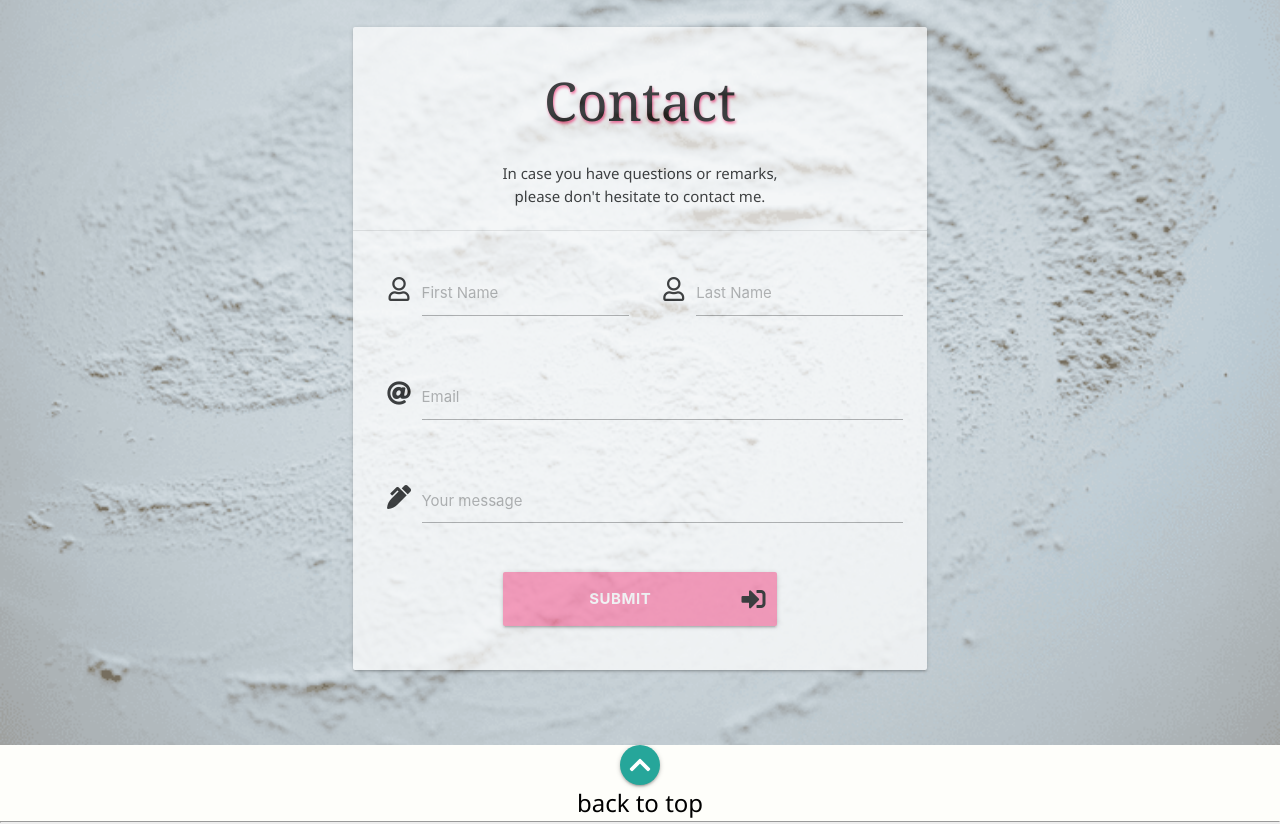
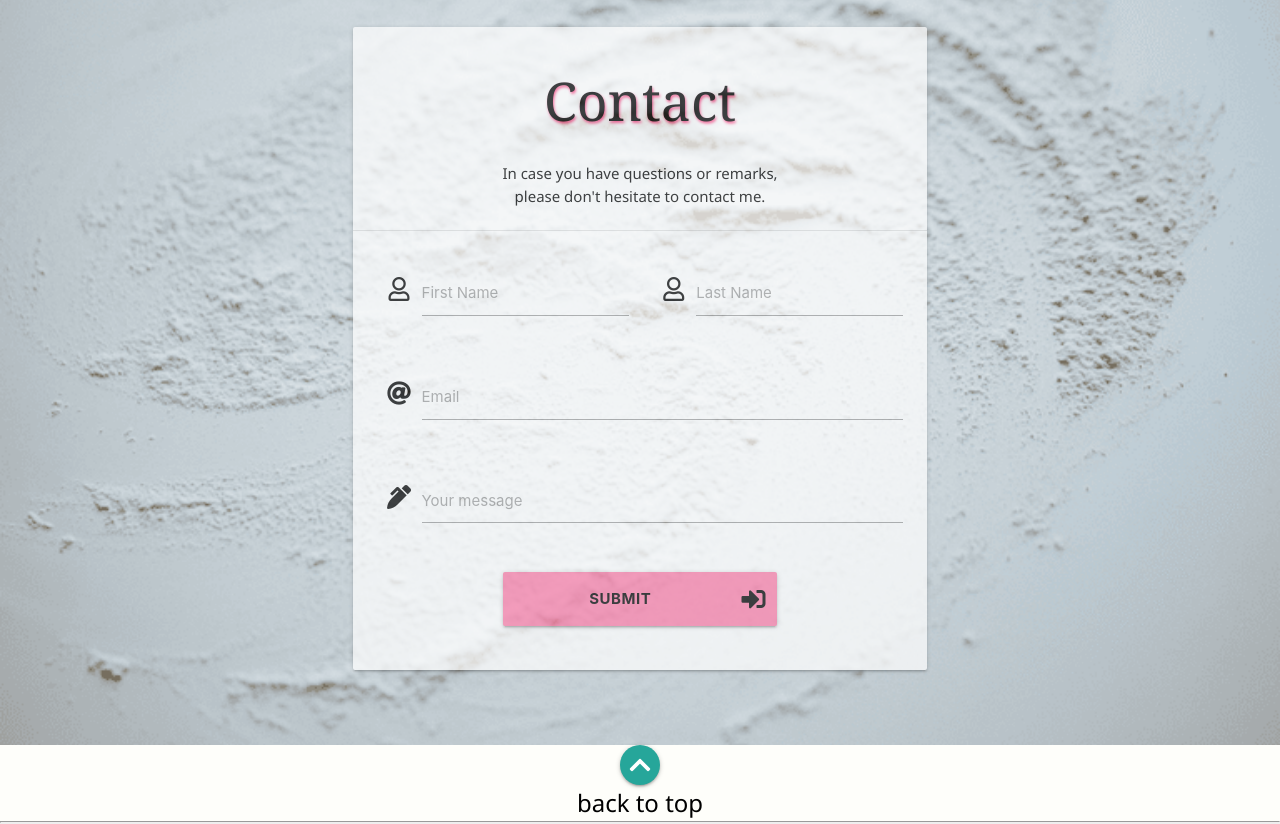
Before and after one commit to chizzletaz/BakeAndBinge, a Flask app: page /contact in a window 1280 px wide. Shown: the part 65-889 px from the top of the page. Run offline with Flask 2, Linux system fonts and the light colour scheme; data that the repository does not hold is empty; some libraries are stand-ins or nearby versions.

Commit message:
layout: change button text colour to black for better readability.

```diff
--- a/static/css/style.css
+++ b/static/css/style.css
@@ -231,7 +231,7 @@ footer .card-content {
 }
 
 .btn, button {
-    color: #000;
+    color: #000 !important;
     font-weight: bold;
 }
 
```
